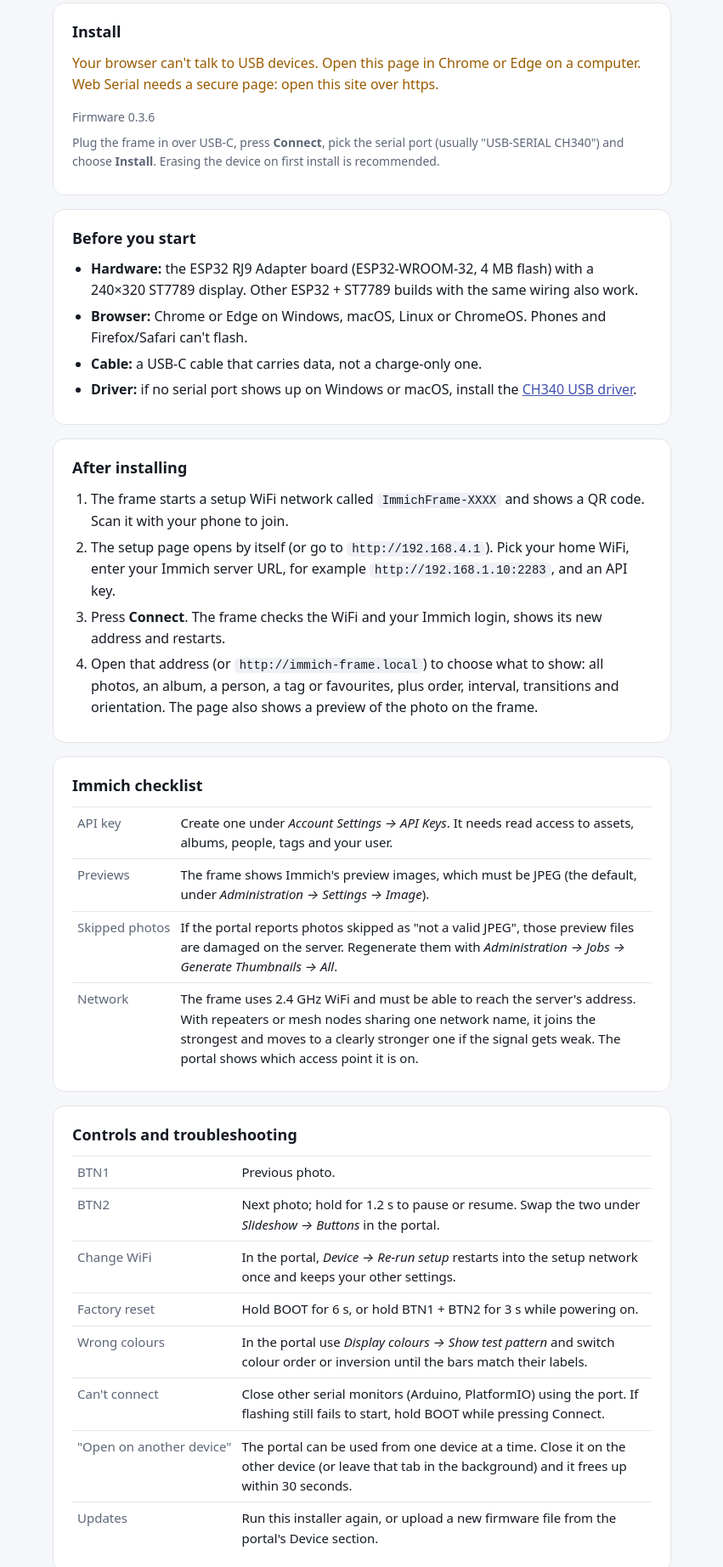
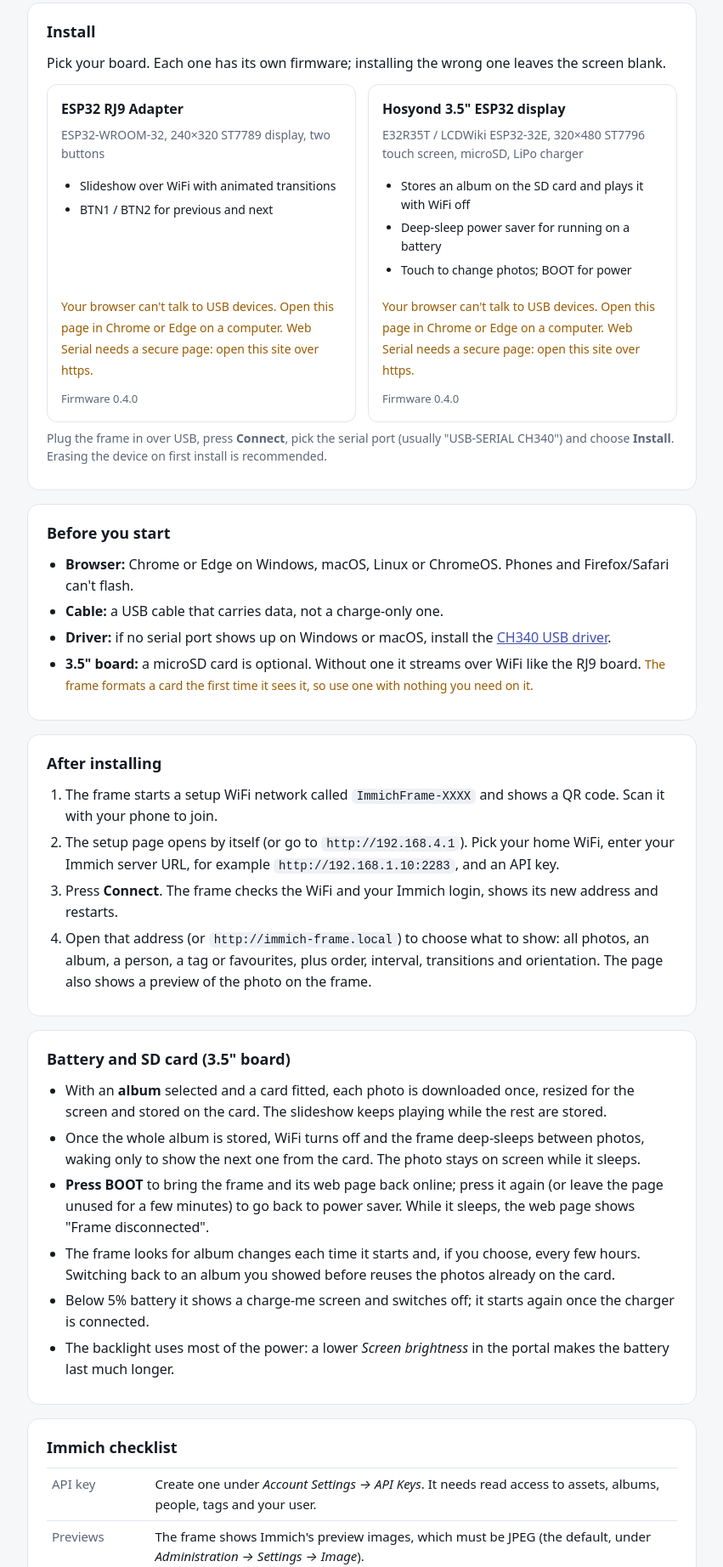
Before and after one commit to aviralverma-8877/immich-esp-client, a plain HTML site: page docs/index.html in a window 1280 px wide. Shown: the part 129-1973 px from the top of the page at 85% size, without its empty margins (214-1065 px from the left). Drawn offline with Linux system fonts and the light colour scheme.

Commit message:
Separate firmware per board, web installer for both (v0.4.0)
- platformio.ini: release-rj9 and release-e32r35t, one clean build per
  board; scripts/merge_bin.py writes docs/firmware/<board>.bin and
  docs/manifest-<board>.json from custom_web_id / custom_web_name.
- docs/index.html: pick the board, each with its own install button and
  version; controls for both boards, a battery and SD card section for the
  3.5" display, and the outdated "hold BOOT 6 s to factory reset" removed.
- Firmware 0.4.0 for both boards.

Co-Authored-By: Claude Opus 5.5 <noreply@anthropic.com>

```diff
--- a/docs/index.html
+++ b/docs/index.html
@@ -7,30 +7,36 @@
 <meta name="description" content="Flash the Immich Frame firmware to an ESP32 photo frame straight from Chrome or Edge.">
 <script type="module" src="https://unpkg.com/esp-web-tools@10/dist/web/install-button.js?module"></script>
 <style>
-:root{--bg:#f6f7f9;--card:#fff;--fg:#151a23;--muted:#5d6678;--line:#e1e5ec;--accent:#4250af;--accent-fg:#fff;--warn:#9a5b00;--code:#eef0f5}
-@media (prefers-color-scheme:dark){:root{--bg:#0c0e12;--card:#151922;--fg:#e8ebf1;--muted:#9aa3b5;--line:#262c39;--accent:#8c9cff;--accent-fg:#0c0e12;--warn:#ffb74d;--code:#1d2230}}
+:root{--bg:#f6f7f9;--card:#fff;--fg:#151a23;--muted:#5d6678;--line:#e1e5ec;--accent:#4250af;--accent-fg:#fff;--warn:#9a5b00;--code:#eef0f5;--sel:#eef0fb}
+@media (prefers-color-scheme:dark){:root{--bg:#0c0e12;--card:#151922;--fg:#e8ebf1;--muted:#9aa3b5;--line:#262c39;--accent:#8c9cff;--accent-fg:#0c0e12;--warn:#ffb74d;--code:#1d2230;--sel:#1c2236}}
 *{box-sizing:border-box}
 body{margin:0;background:var(--bg);color:var(--fg);font:16px/1.55 system-ui,-apple-system,"Segoe UI",Roboto,sans-serif}
-main{max-width:760px;margin:0 auto;padding:32px 16px 48px}
+main{max-width:820px;margin:0 auto;padding:32px 16px 48px}
 header{display:flex;gap:20px;align-items:center;margin-bottom:28px}
 header svg{flex:0 0 auto}
 h1{font-size:30px;line-height:1.2;margin:0}
 .tag{color:var(--muted);margin:6px 0 0}
 section{background:var(--card);border:1px solid var(--line);border-radius:14px;padding:20px 22px;margin-bottom:16px}
 h2{font-size:18px;margin:0 0 10px}
+h3{font-size:16px;margin:0}
 p{margin:8px 0}
 ol,ul{margin:8px 0;padding-left:22px}
 li{margin:6px 0}
-.install{display:flex;flex-wrap:wrap;gap:16px;align-items:center}
-.install .ver{color:var(--muted);font-size:14px}
+.boards{display:grid;grid-template-columns:repeat(auto-fit,minmax(300px,1fr));gap:14px;margin-top:12px}
+.board{border:1px solid var(--line);border-radius:12px;padding:16px;display:flex;flex-direction:column;gap:8px}
+.board .specs{color:var(--muted);font-size:14px;margin:0}
+.board ul{font-size:14px;margin:2px 0 6px}
+.board .go{margin-top:auto;display:flex;flex-wrap:wrap;gap:12px;align-items:center}
+.ver{color:var(--muted);font-size:13px}
 esp-web-install-button{--esp-tools-button-color:var(--accent);--esp-tools-button-text-color:var(--accent-fg);--esp-tools-button-border-radius:10px}
-.note{color:var(--warn)}
+.note{color:var(--warn);font-size:14px}
 code{background:var(--code);padding:1px 6px;border-radius:6px;font-size:14px}
 a{color:var(--accent)}
 .muted{color:var(--muted);font-size:14px}
 table{border-collapse:collapse;width:100%;font-size:15px}
 td{border-top:1px solid var(--line);padding:7px 6px;vertical-align:top}
 td:first-child{white-space:nowrap;color:var(--muted);width:1%}
+th{text-align:left;font-size:13px;color:var(--muted);font-weight:600;padding:12px 6px 4px}
 footer{color:var(--muted);font-size:13px;text-align:center;margin-top:24px}
 </style>
 </head>
@@ -48,23 +54,50 @@ footer{color:var(--muted);font-size:13px;text-align:center;margin-top:24px}
 
 <section>
   <h2>Install</h2>
-  <div class="install">
-    <esp-web-install-button manifest="./manifest.json">
-      <span slot="unsupported" class="note">Your browser can't talk to USB devices. Open this page in Chrome or Edge on a computer.</span>
-      <span slot="not-allowed" class="note">Web Serial needs a secure page: open this site over https.</span>
-    </esp-web-install-button>
-    <span class="ver" id="ver"></span>
+  <p>Pick your board. Each one has its own firmware; installing the wrong one leaves the screen blank.</p>
+  <div class="boards">
+    <div class="board">
+      <h3>ESP32 RJ9 Adapter</h3>
+      <p class="specs">ESP32-WROOM-32, 240&times;320 ST7789 display, two buttons</p>
+      <ul>
+        <li>Slideshow over WiFi with animated transitions</li>
+        <li>BTN1 / BTN2 for previous and next</li>
+      </ul>
+      <div class="go">
+        <esp-web-install-button manifest="./manifest-rj9.json">
+          <span slot="unsupported" class="note">Your browser can't talk to USB devices. Open this page in Chrome or Edge on a computer.</span>
+          <span slot="not-allowed" class="note">Web Serial needs a secure page: open this site over https.</span>
+        </esp-web-install-button>
+        <span class="ver" data-manifest="./manifest-rj9.json"></span>
+      </div>
+    </div>
+    <div class="board">
+      <h3>Hosyond 3.5" ESP32 display</h3>
+      <p class="specs">E32R35T / LCDWiki ESP32-32E, 320&times;480 ST7796 touch screen, microSD, LiPo charger</p>
+      <ul>
+        <li>Stores an album on the SD card and plays it with WiFi off</li>
+        <li>Deep-sleep power saver for running on a battery</li>
+        <li>Touch to change photos; BOOT for power</li>
+      </ul>
+      <div class="go">
+        <esp-web-install-button manifest="./manifest-e32r35t.json">
+          <span slot="unsupported" class="note">Your browser can't talk to USB devices. Open this page in Chrome or Edge on a computer.</span>
+          <span slot="not-allowed" class="note">Web Serial needs a secure page: open this site over https.</span>
+        </esp-web-install-button>
+        <span class="ver" data-manifest="./manifest-e32r35t.json"></span>
+      </div>
+    </div>
   </div>
-  <p class="muted">Plug the frame in over USB-C, press <b>Connect</b>, pick the serial port (usually "USB-SERIAL CH340") and choose <b>Install</b>. Erasing the device on first install is recommended.</p>
+  <p class="muted">Plug the frame in over USB, press <b>Connect</b>, pick the serial port (usually "USB-SERIAL CH340") and choose <b>Install</b>. Erasing the device on first install is recommended.</p>
 </section>
 
 <section>
   <h2>Before you start</h2>
   <ul>
-    <li><b>Hardware:</b> the ESP32 RJ9 Adapter board (ESP32-WROOM-32, 4 MB flash) with a 240&times;320 ST7789 display. Other ESP32 + ST7789 builds with the same wiring also work.</li>
     <li><b>Browser:</b> Chrome or Edge on Windows, macOS, Linux or ChromeOS. Phones and Firefox/Safari can't flash.</li>
-    <li><b>Cable:</b> a USB-C cable that carries data, not a charge-only one.</li>
+    <li><b>Cable:</b> a USB cable that carries data, not a charge-only one.</li>
     <li><b>Driver:</b> if no serial port shows up on Windows or macOS, install the <a href="https://www.wch-ic.com/downloads/CH341SER_EXE.html" target="_blank" rel="noopener">CH340 USB driver</a>.</li>
+    <li><b>3.5" board:</b> a microSD card is optional. Without one it streams over WiFi like the RJ9 board. <span class="note">The frame formats a card the first time it sees it, so use one with nothing you need on it.</span></li>
   </ul>
 </section>
 
@@ -76,6 +109,18 @@ footer{color:var(--muted);font-size:13px;text-align:center;margin-top:24px}
     <li>Press <b>Connect</b>. The frame checks the WiFi and your Immich login, shows its new address and restarts.</li>
     <li>Open that address (or <code>http://immich-frame.local</code>) to choose what to show: all photos, an album, a person, a tag or favourites, plus order, interval, transitions and orientation. The page also shows a preview of the photo on the frame.</li>
   </ol>
+</section>
+
+<section>
+  <h2>Battery and SD card (3.5" board)</h2>
+  <ul>
+    <li>With an <b>album</b> selected and a card fitted, each photo is downloaded once, resized for the screen and stored on the card. The slideshow keeps playing while the rest are stored.</li>
+    <li>Once the whole album is stored, WiFi turns off and the frame deep-sleeps between photos, waking only to show the next one from the card. The photo stays on screen while it sleeps.</li>
+    <li><b>Press BOOT</b> to bring the frame and its web page back online; press it again (or leave the page unused for a few minutes) to go back to power saver. While it sleeps, the web page shows "Frame disconnected".</li>
+    <li>The frame looks for album changes each time it starts and, if you choose, every few hours. Switching back to an album you showed before reuses the photos already on the card.</li>
+    <li>Below 5% battery it shows a charge-me screen and switches off; it starts again once the charger is connected.</li>
+    <li>The backlight uses most of the power: a lower <i>Screen brightness</i> in the portal makes the battery last much longer.</li>
+  </ul>
 </section>
 
 <section>
@@ -91,14 +136,22 @@ footer{color:var(--muted);font-size:13px;text-align:center;margin-top:24px}
 <section>
   <h2>Controls and troubleshooting</h2>
   <table>
+    <tr><th colspan="2">ESP32 RJ9 Adapter</th></tr>
     <tr><td>BTN1</td><td>Previous photo.</td></tr>
     <tr><td>BTN2</td><td>Next photo; hold for 1.2 s to pause or resume. Swap the two under <i>Slideshow &rarr; Buttons</i> in the portal.</td></tr>
+    <tr><td>Factory reset</td><td>Hold BTN1 + BTN2 for 3 s while powering on, or use <i>Device &rarr; Factory reset</i> in the portal.</td></tr>
+    <tr><th colspan="2">Hosyond 3.5" display</th></tr>
+    <tr><td>Touch</td><td>Left third: previous. Middle: pause or resume. Right third: next. Run <i>Device &rarr; Calibrate touch</i> once; until then any tap means next.</td></tr>
+    <tr><td>BOOT press</td><td>In power saver: go online and show the address and battery. Online: back to power saver.</td></tr>
+    <tr><td>BOOT double-tap</td><td>Show the battery level.</td></tr>
+    <tr><td>BOOT hold 2 s</td><td>Shut down (screen off). Press BOOT once to start again.</td></tr>
+    <tr><td>Factory reset</td><td><i>Device &rarr; Factory reset</i> in the portal.</td></tr>
+    <tr><th colspan="2">Both</th></tr>
     <tr><td>Change WiFi</td><td>In the portal, <i>Device &rarr; Re-run setup</i> restarts into the setup network once and keeps your other settings.</td></tr>
-    <tr><td>Factory reset</td><td>Hold BOOT for 6 s, or hold BTN1 + BTN2 for 3 s while powering on.</td></tr>
     <tr><td>Wrong colours</td><td>In the portal use <i>Display colours &rarr; Show test pattern</i> and switch colour order or inversion until the bars match their labels.</td></tr>
     <tr><td>Can't connect</td><td>Close other serial monitors (Arduino, PlatformIO) using the port. If flashing still fails to start, hold BOOT while pressing Connect.</td></tr>
     <tr><td>"Open on another device"</td><td>The portal can be used from one device at a time. Close it on the other device (or leave that tab in the background) and it frees up within 30 seconds.</td></tr>
-    <tr><td>Updates</td><td>Run this installer again, or upload a new firmware file from the portal's Device section.</td></tr>
+    <tr><td>Updates</td><td>Run this installer again, or upload a new firmware file from the portal's Device section. Settings are kept unless you choose to erase the device.</td></tr>
   </table>
 </section>
 
@@ -121,7 +174,9 @@ footer{color:var(--muted);font-size:13px;text-align:center;margin-top:24px}
   });
   g.innerHTML=svg+`<circle cx="${c}" cy="${c}" r="7" fill="var(--bg)"/>`;
 })();
-fetch('./manifest.json').then(r=>r.json()).then(m=>{document.getElementById('ver').textContent='Firmware '+m.version;}).catch(()=>{});
+document.querySelectorAll('.ver[data-manifest]').forEach(el=>{
+  fetch(el.dataset.manifest).then(r=>r.json()).then(m=>{el.textContent='Firmware '+m.version;}).catch(()=>{});
+});
 </script>
 </body>
 </html>
--- a/docs/manifest.json
+++ b/docs/manifest-e32r35t.json
@@ -1,13 +1,13 @@
 {
-  "name": "Immich Frame",
-  "version": "0.3.6",
+  "name": "Immich Frame for the Hosyond 3.5\" ESP32 display",
+  "version": "0.4.0",
   "new_install_prompt_erase": true,
   "builds": [
     {
       "chipFamily": "ESP32",
       "parts": [
         {
-          "path": "firmware/immich-frame.bin",
+          "path": "firmware/e32r35t.bin",
           "offset": 0
         }
       ]
--- /dev/null
+++ b/docs/manifest-rj9.json
@@ -0,0 +1,16 @@
+{
+  "name": "Immich Frame for the ESP32 RJ9 Adapter",
+  "version": "0.4.0",
+  "new_install_prompt_erase": true,
+  "builds": [
+    {
+      "chipFamily": "ESP32",
+      "parts": [
+        {
+          "path": "firmware/rj9.bin",
+          "offset": 0
+        }
+      ]
+    }
+  ]
+}
```
Also changed, not shown: 6 other files.
